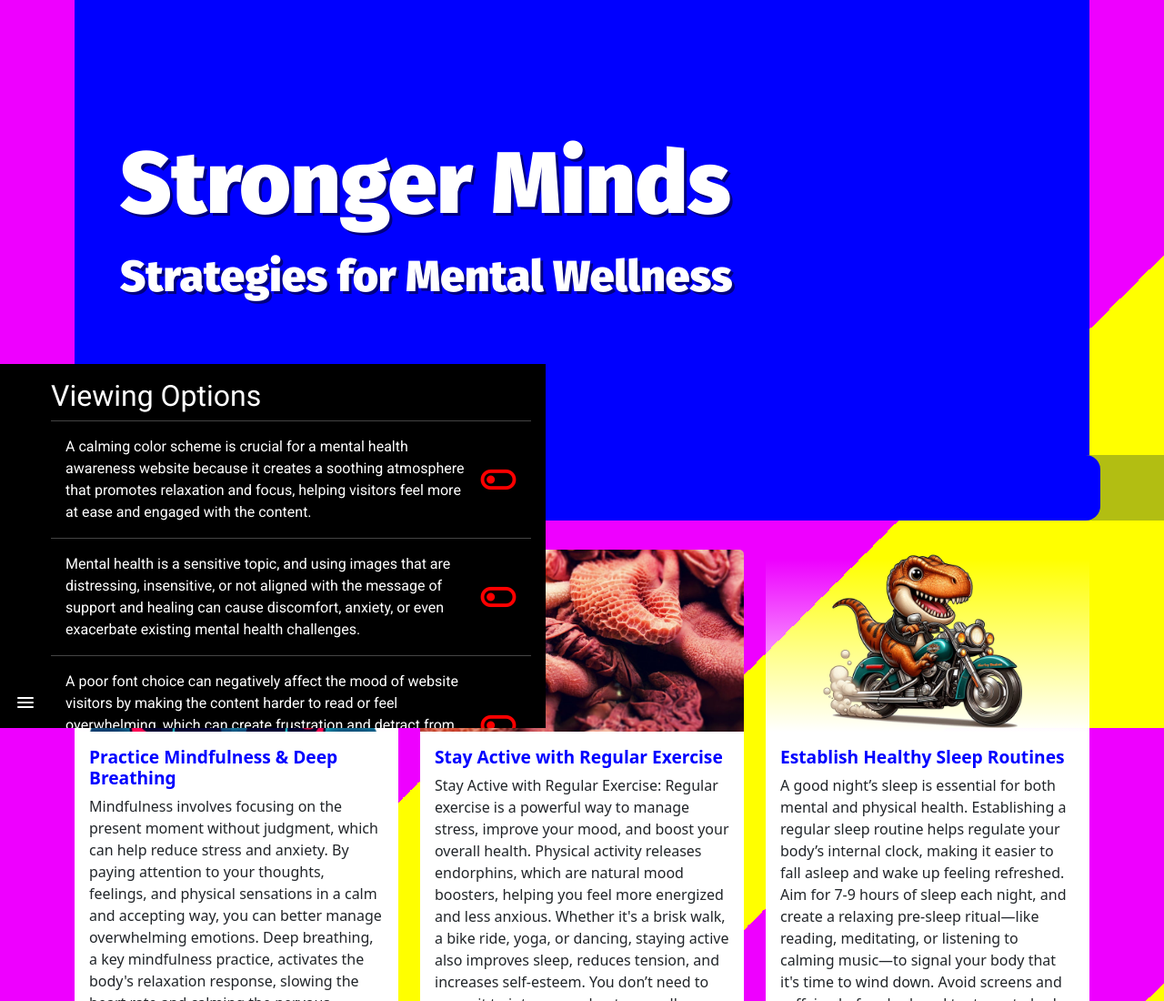
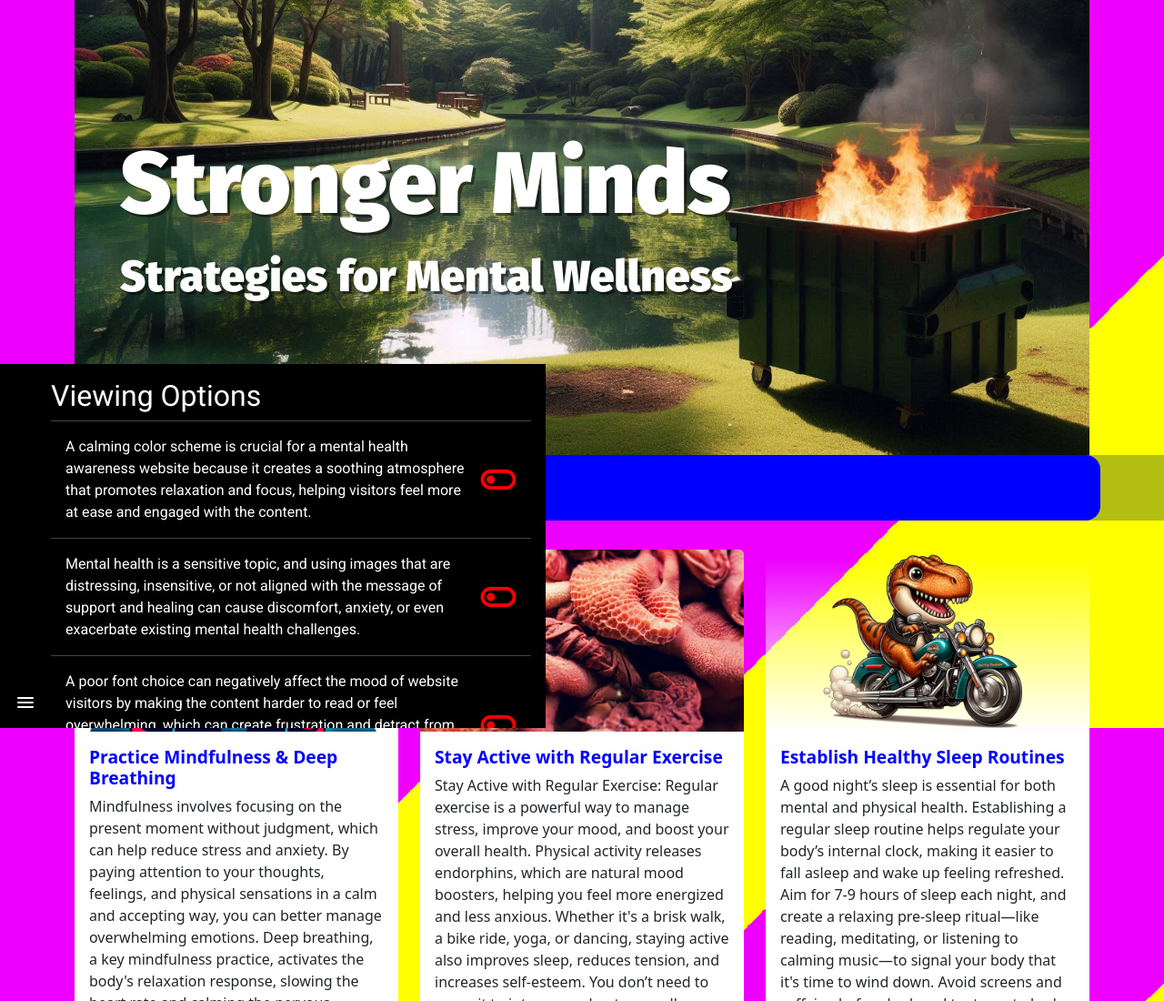
Before and after one commit to james-adcott-edu/This-Website-Is-Terrible, a plain HTML site: page index.html in a window 1280 px wide. Shown: the top 1100 px of the page at 91% size. Drawn offline with nearby package versions, Linux system fonts and the light colour scheme; a web font is replaced by a local one.

Commit message:
fix: relative url

```diff
--- a/assets/css/style.css
+++ b/assets/css/style.css
@@ -220,7 +220,7 @@ body:has(#hidden_options #bad_colors:checked) {
 /* IMAGES */
 
 #hidden_options:has(#bad_images:checked) ~ * #masthead {
-    background: var(--color-primary) url('dumpster.jpg') no-repeat bottom center/cover;
+    background: var(--color-primary) url('../images/dumpster.jpg') no-repeat bottom center/cover;
 }
 
 #hidden_options:has(#bad_images:checked) ~ * .bad_image {
```
